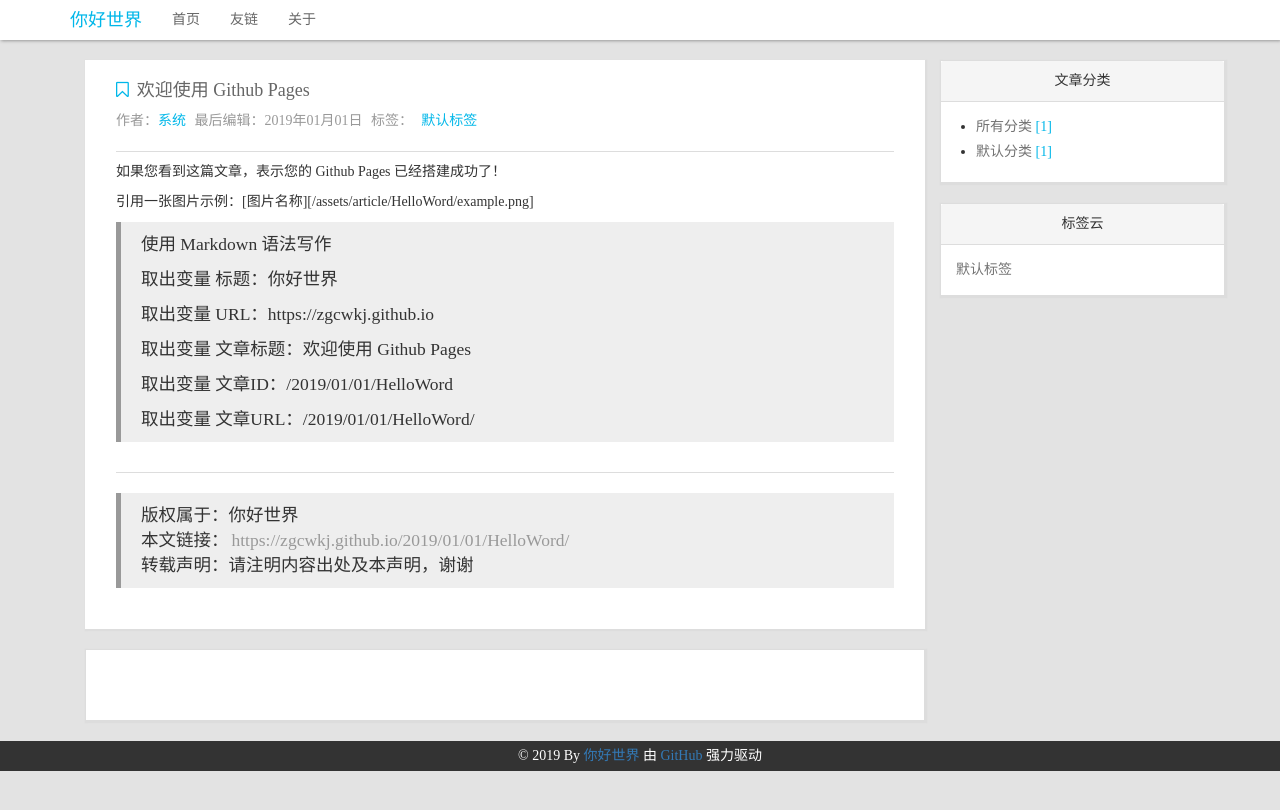
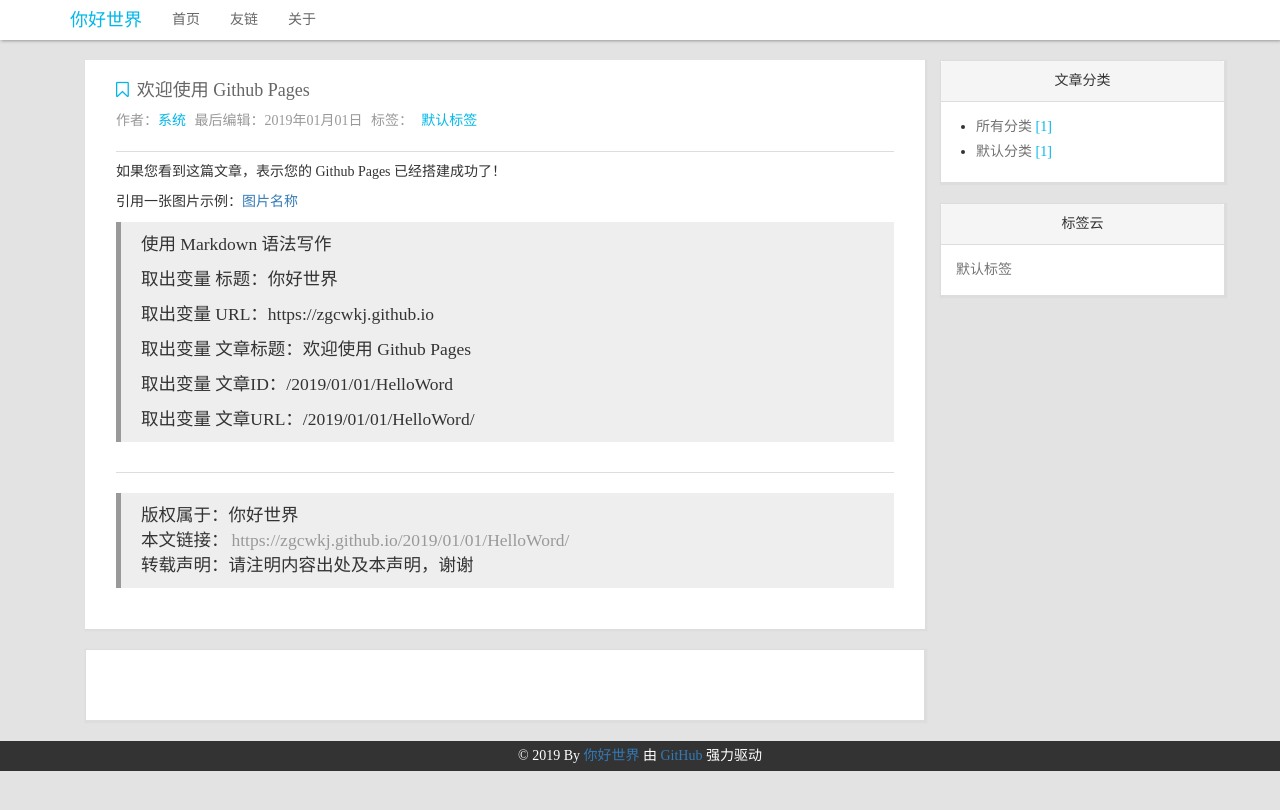
Before and after one commit to zgcwkj/blogtest, a Jekyll site: the page built from _posts/2019-01-01-HelloWord.md, in a window 1280 px wide. Shown: the top 810 px of the page. Built offline with Jekyll 4.4.1, drawn with Linux system fonts in a browser that asks for light colours; comment, search, counter and statistics services are not loaded.

Commit message:
注释信息

```diff
--- a/_posts/2019-01-01-HelloWord.md
+++ b/_posts/2019-01-01-HelloWord.md
@@ -9,7 +9,7 @@ excerpt: "HelloWord"
 
 如果您看到这篇文章，表示您的 Github Pages 已经搭建成功了！
 
-引用一张图片示例：[图片名称][/assets/article/HelloWord/example.png]
+引用一张图片示例：[图片名称](/assets/article/HelloWord/example.png)
 
 > 使用 Markdown 语法写作
 >
```
